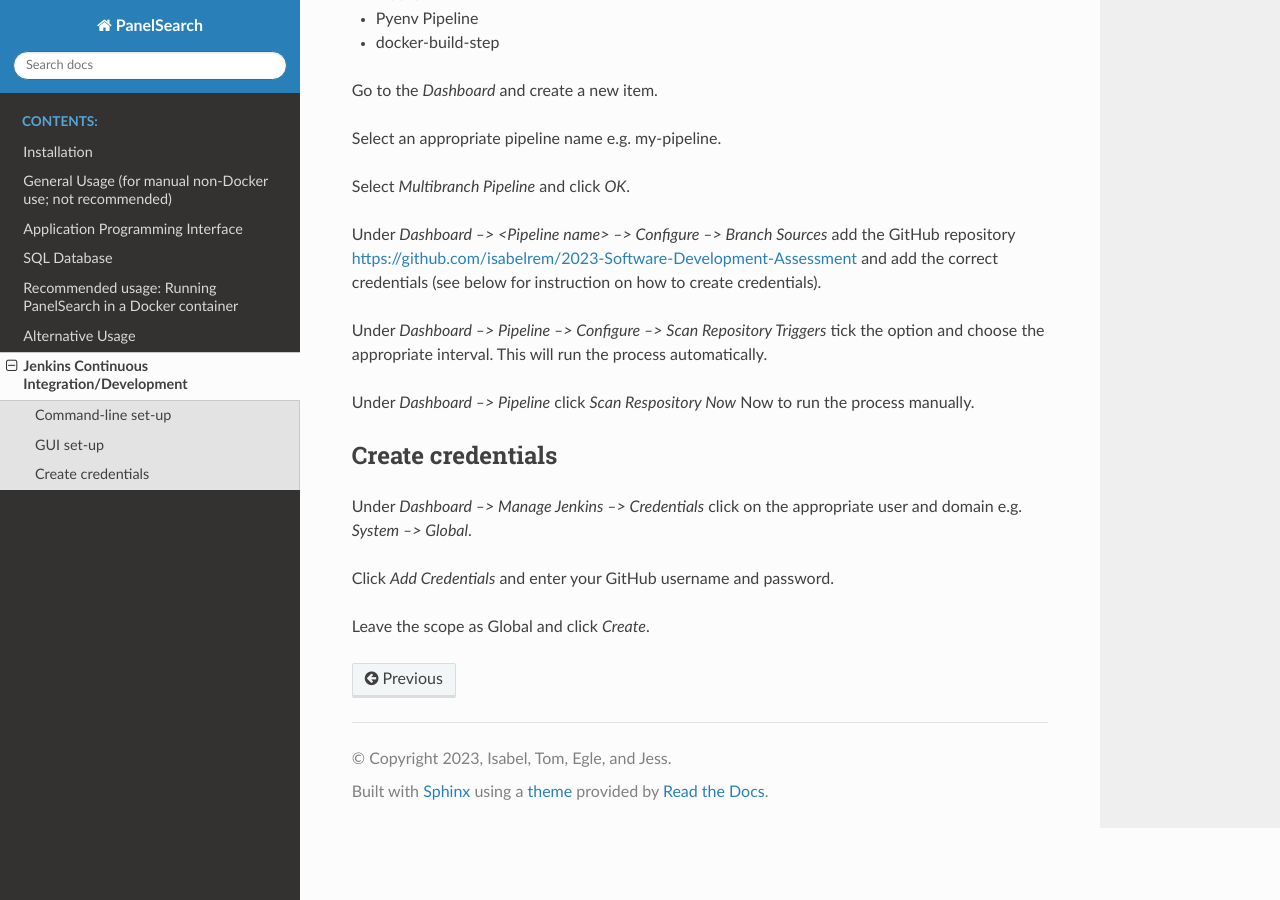
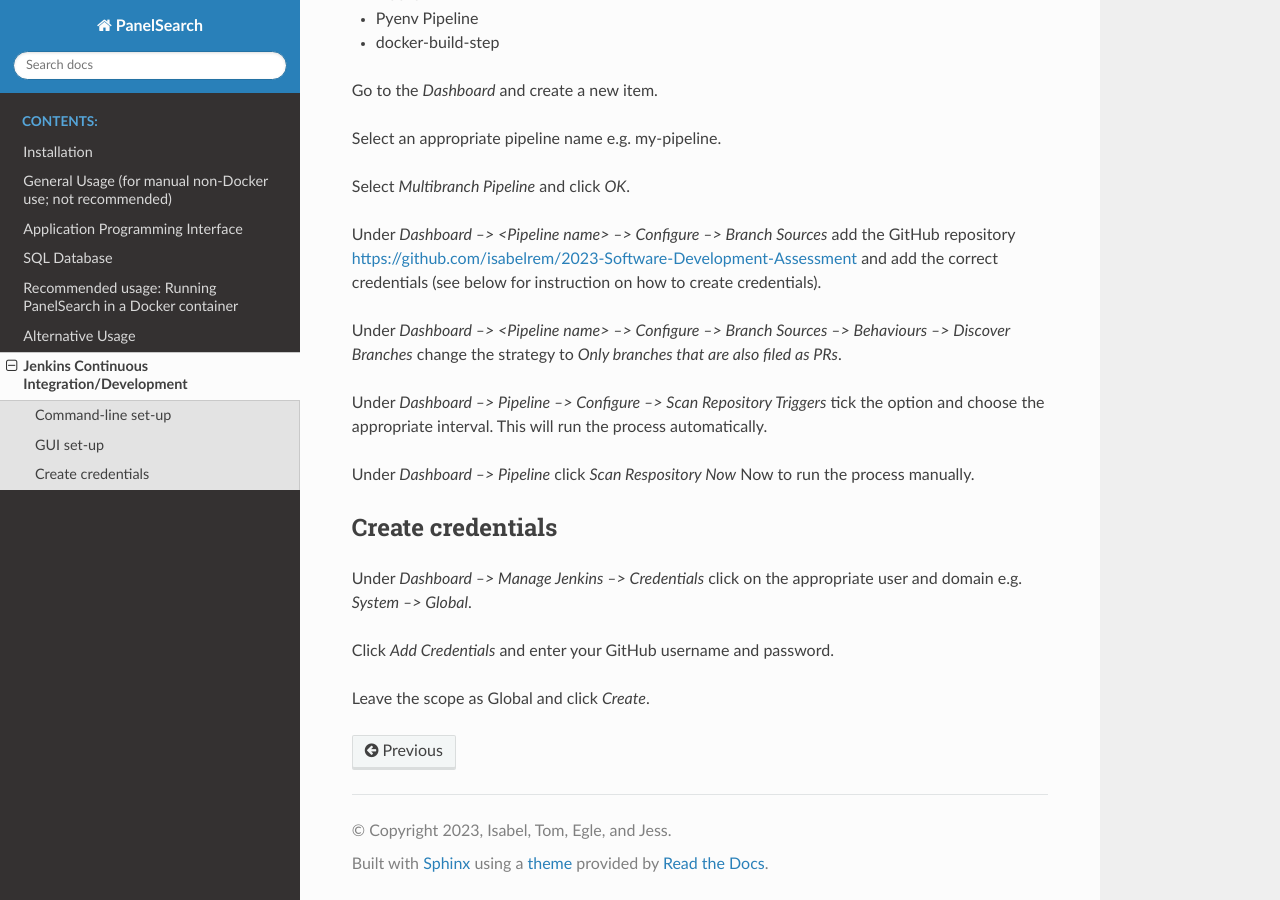
Before and after one commit to isabelrem/2023-Software-Development-Assessment, a Sphinx documentation site: the page built from docs/source/jenkins.rst, in a window 1280 px wide and 900 px high, scrolled down 1371 px. Built offline with Sphinx 7.4.7 and the Read the Docs theme 2.0.0, drawn with Linux system fonts in a browser that asks for light colours; pages that are not in the unit, such as notebooks, are missing from menus.

Commit message:
Update jenkins.rst

```diff
--- a/docs/source/jenkins.rst
+++ b/docs/source/jenkins.rst
@@ -69,6 +69,8 @@ Select *Multibranch Pipeline* and click *OK*.
 
 Under *Dashboard --> <Pipeline name> --> Configure --> Branch Sources* add the GitHub repository https://github.com/isabelrem/2023-Software-Development-Assessment and add the correct credentials (see below for instruction on how to create credentials).
 
+Under *Dashboard --> <Pipeline name> --> Configure --> Branch Sources --> Behaviours --> Discover Branches* change the strategy to *Only branches that are also filed as PRs*.
+
 Under *Dashboard --> Pipeline --> Configure --> Scan Repository Triggers* tick the option and choose the appropriate interval. This will run the process automatically.
 
 Under *Dashboard --> Pipeline* click *Scan Respository Now* Now to run the process manually.
```
